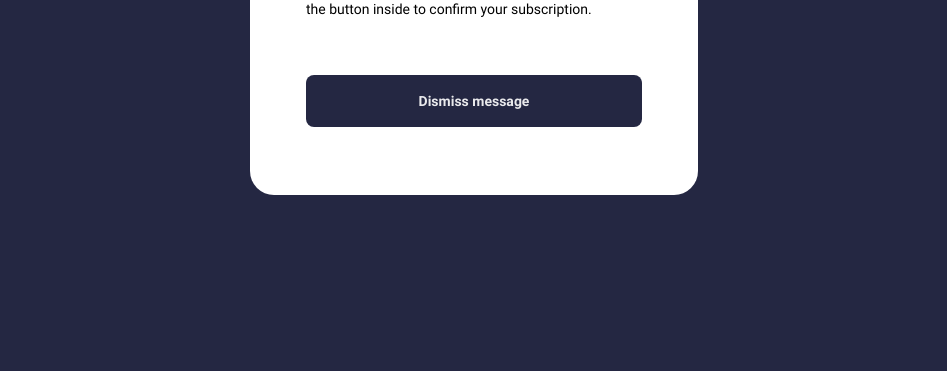
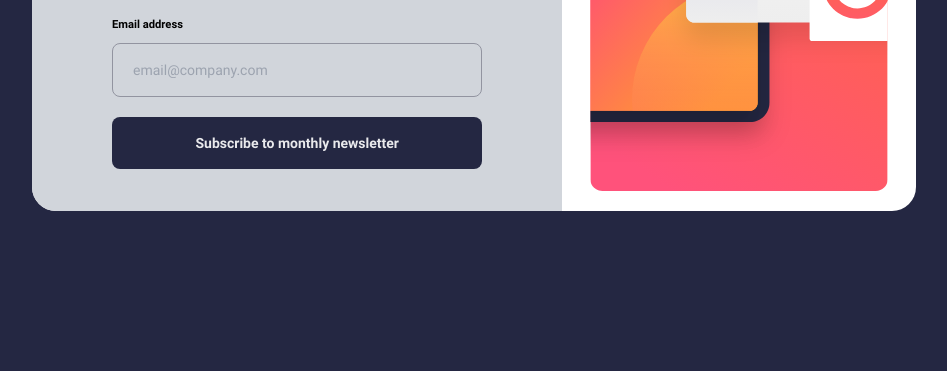
Before and after one commit to Deeokafor/fm-newsletter-sign-up-with-success-message-main, a website: page index.html in a window 1280 px wide. Shown: the part 429-800 px from the top of the page, without its empty margins (166-1113 px from the left). Drawn offline with Linux system fonts and the light colour scheme.

Commit message:
desktop ui build start

```diff
--- a/index.html
+++ b/index.html
@@ -17,13 +17,14 @@
   </style>
 </head>
 <body class="tw-text-md">
-  <main class="tw-h-screen md:tw-flex md:tw-justify-center md:tw-items-center md:tw-bg-ns-dsg">
+  <main class="tw-h-screen tw-overflow-hidden md:tw-flex md:tw-justify-center md:tw-items-center md:tw-bg-ns-dsg">
     <!-- Sign-up form start -->
-    <div id="form_sign_up" class="tw-h-full tw-hidden">
-      <div id="hero">
-        <img src="/assets/images/illustration-sign-up-mobile.svg" alt="" class="tw-w-full">
+    <div id="form_sign_up" class="tw-h-full tw-overflow-hidden md:tw-bg-white md:tw-flex md:tw-h-[30rem] md:tw-rounded-3xl">
+      <div id="hero" class="md:tw-p-5 tw-order-2 md:tw-w-2/5">
+        <img src="/assets/images/illustration-sign-up-mobile.svg" alt="" class="tw-w-full md:tw-hidden">
+        <img src="./assets/images/illustration-sign-up-desktop.svg" alt="" class="tw-w-full tw-h-full sm:tw-hidden md:tw-block">
       </div>
-      <div class="tw-flex tw-flex-col tw-justify-evenly tw-py-10 tw-px-5">
+      <div class="tw-flex tw-flex-col tw-justify-evenly tw-py-10 tw-px-5 md:tw-px-20 tw-bg-gray-300 md:tw-text-sm md:tw-w-3/5">
         <h1 class="tw-text-[40px] tw-font-bold">
           Stay updated!
         </h1>
@@ -36,21 +37,21 @@
           <li class="tw-py-2"> And much more!</li>
         </ul>
         <form action="#" class="tw-flex tw-flex-col tw-mt-4">
-          <label for="email_address" class="tw-font-bold tw-text-sm">
+          <label for="email_address" class="tw-font-bold tw-text-sm md:tw-text-[0.7rem]">
             Email address
           </label>
-          <input type="text" name="email_address" id="email_address" placeholder="email@company.com" class="tw-p-5 tw-border tw-border-ns-g tw-rounded-lg tw-bg-transparent tw-my-5">
-          <button disabled="disabled" class="tw-p-5 tw-bg-ns-dsg tw-text-white/90 tw-rounded-lg tw-font-black">Subscribe to monthly newsletter</button>
+          <input type="text" name="email_address" id="email_address" placeholder="email@company.com" class="tw-p-5 tw-border tw-border-ns-g tw-rounded-lg tw-bg-transparent tw-my-5 md:tw-py-4 md:tw-text-sm md:tw-mt-2">
+          <button disabled="disabled" class="tw-p-5 tw-bg-ns-dsg tw-text-white/90 tw-rounded-lg tw-font-black md:tw-py-4 md:tw-text-sm">Subscribe to monthly newsletter</button>
         </form>
       </div>
     </div>
     <!-- Sign-up form end -->
 
     <!-- Success message start -->
-    <div id="modal" class="tw-py-10 tw-px-5 tw-h-full tw-bg-white md:tw-h-[28rem] md:tw-w-[28rem] md:tw-flex md:tw-flex-col md:tw-items-center md:tw-justify-around md:tw-rounded-3xl md:tw-px-14">
+    <!-- <div id="modal" class="tw-py-10 tw-px-5 tw-h-full tw-bg-white md:tw-h-[28rem] md:tw-w-[28rem] md:tw-flex md:tw-flex-col md:tw-items-center md:tw-justify-around md:tw-rounded-3xl md:tw-px-14">
       <div class="tw-h-1/2 tw-flex tw-flex-col tw-justify-end md:tw-h-auto">
         <div class="md:tw-w-12"><img src="assets/images/icon-success.svg" alt="" srcset=""></div>
-        <h1 class="tw-text-[40px] tw-font-black tw-leading-10 tw-pt-8 tw-pb-6 md:tw-text-[1.9rem]">
+        <h1 class="tw-text-[40px] tw-font-black tw-leading-10 tw-pt-8 tw-pb-6">
           Thanks for subscribing!
         </h1>
         <p class="md:tw-text-sm">
@@ -63,7 +64,7 @@
           Dismiss message
         </button>
       </div>
-    </div>
+    </div> -->
     <!-- Success message end -->
   </main>
 
```
Also changed, not shown: assets/css/output.css.
